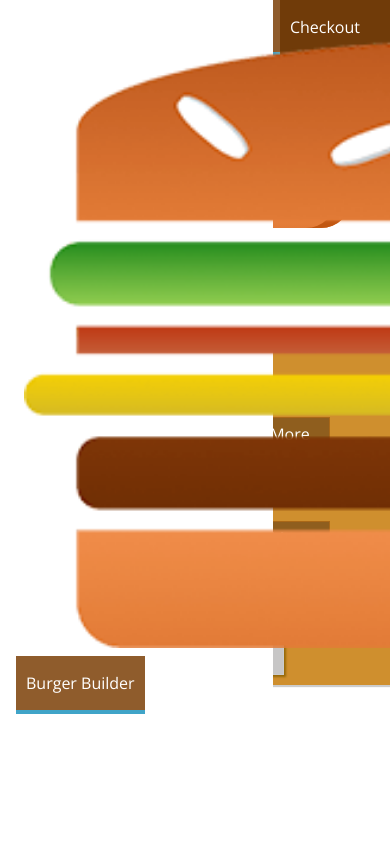
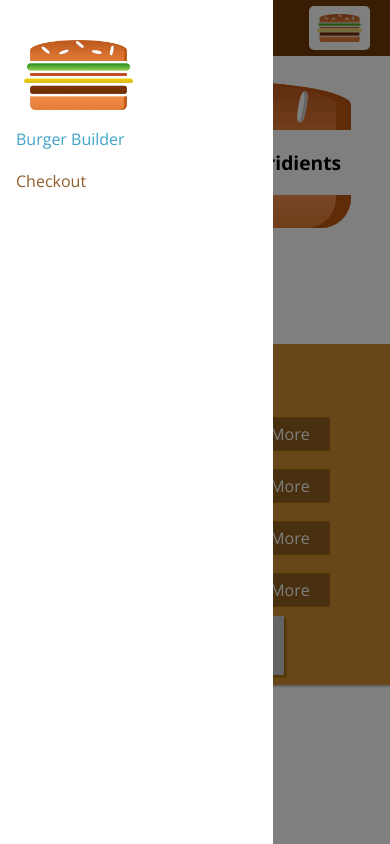
Before and after one commit to oryshchych/burger, a React (Create React App) app: page / in a window 390 px wide. Built offline with nearby package versions, Linux system fonts and the light colour scheme.

Commit message:
added Hamburger Menu Button styles updates

```diff
--- a/src/components/Layout/Layout.js
+++ b/src/components/Layout/Layout.js
@@ -1,17 +1,30 @@
-import React from 'react';
-import Aux from '../../hoc/AuxComponent';
-import classes from './Layout.module.css';
+import React, { Component } from "react";
+import Aux from "../../hoc/AuxComponent";
+import classes from "./Layout.module.css";
 import Toolbar from "../Navigation/Toolbar/Toolbar";
 import SideDrawer from "../Navigation/SideDrawer/SideDrawer";
 
-const layout = (props) => (
-    <Aux>
-        <Toolbar/>
-        <SideDrawer/>
-        <main className={classes.Content}>
-            {props.children}
-        </main>
-    </Aux>
-)
+class Layout extends Component {
+    state = {
+        showSideDrawer: true
+    }
+    sideDrawerCloseHandler = () => {
+        this.setState({showSideDrawer: false})
+    }
+    sideDrawerToggleHandler = () => {
+        this.setState((prevState) => {
+            return {showSideDrawer: !this.state.showSideDrawer};
+        });
+    }
+  render() {
+    return (
+      <Aux>
+        <Toolbar toggle={this.sideDrawerToggleHandler}/>
+        <SideDrawer closed={this.sideDrawerCloseHandler} open={this.state.showSideDrawer}/>
+        <main className={classes.Content}>{this.props.children}</main>
+      </Aux>
+    );
+  }
+}
 
-export default layout;
+export default Layout;
--- a/src/components/Logo/Logo.js
+++ b/src/components/Logo/Logo.js
@@ -3,7 +3,7 @@ import logoImg from "../../assets/images/burger-logo.png";
 import classes from "./Logo.module.css";
 
 const logo = props => (
-    <div className={classes.Logo}>
+    <div className={classes.Logo} style={{height: props.height}}>
         <img src={logoImg} alt="MyBurger"/>
     </div>
 );
--- a/src/components/Navigation/NavigationItems/NavigationItem/NavigationItem.module.css
+++ b/src/components/Navigation/NavigationItems/NavigationItem/NavigationItem.module.css
@@ -1,17 +1,14 @@
 .NavigationItem {
-    margin: 0;
+    margin: 10px 0;
     box-sizing: border-box;
-    display: flex;
-    height: 100%;
-    align-items: center;
+    display: block;
+    width: 100%;
 }
 
 .NavigationItem a {
-    color: #fff;
+    color: #8F5C2C;
     text-decoration: none;
-    height: 100%;
-    padding: 16px 10px;
-    border-bottom:  4px solid transparent;
+    width: 100%;
     box-sizing: border-box;
     display: block;
 }
@@ -19,7 +16,29 @@
 .NavigationItem a:hover,
 .NavigationItem a:active,
 .NavigationItem a.active {
+    color: #40A4C8;
+}
+
+@media (min-width: 500px) {
+    .NavigationItem {
+        margin: 0;
+        display: flex;
+        height: 100%;
+        width: auto;
+        align-items: center;
+    }
+
+    .NavigationItem a {
+        color: #fff;
+        height: 100%;
+        padding: 16px 10px;
+        border-bottom:  4px solid transparent;
+    }
+    .NavigationItem a:hover,
+    .NavigationItem a:active,
+    .NavigationItem a.active {
     background-color: #8F5C2C;
-    border-bottom: 4px solid #40A4C8;
+    border-bottom: 4px solid #8F5C2C;
     color: #fff;
+    }
 }
--- a/src/components/Navigation/NavigationItems/NavigationItems.module.css
+++ b/src/components/Navigation/NavigationItems/NavigationItems.module.css
@@ -3,6 +3,13 @@
     padding: 0;
     list-style: none;
     display: flex;
+    flex-flow: column;
     align-items: center;
     height: 100%;
 }
+
+@media (min-width: 500px) {
+    .NavigationItems {
+        flex-flow: row;
+    }
+}
--- /dev/null
+++ b/src/components/Navigation/SideDrawer/DrawerToggle/DrawerToggle.js
@@ -0,0 +1,14 @@
+import React from "react";
+import classes from "./DrawerToggle.module.css";
+
+const drawerToggle = (props) => {
+    return (
+        <div className={classes.DrawerToggle} onClick={props.onClick}>
+           <div></div>
+           <div></div>
+           <div></div>
+        </div>
+    );
+};
+
+export default drawerToggle;
--- /dev/null
+++ b/src/components/Navigation/SideDrawer/DrawerToggle/DrawerToggle.module.css
@@ -0,0 +1,23 @@
+.DrawerToggle {
+    width: 40px;
+    height: 100%;
+    display: flex;
+    flex-flow: column;
+    justify-content: space-around;
+    align-items: center;
+    padding: 10px 0;
+    box-sizing: border-box;
+    cursor: pointer;
+}
+
+.DrawerToggle div {
+    width: 90%;
+    height: 3px;
+    background-color: white;
+}
+
+@media (min-width: 500px) {
+    .DrawerToggle {
+        display: none;
+    }
+}
--- a/src/components/Navigation/SideDrawer/SideDrawer.js
+++ b/src/components/Navigation/SideDrawer/SideDrawer.js
@@ -2,16 +2,25 @@ import React from "react";
 import classes from "./SideDrawer.module.css";
 import Logo from "../../Logo/Logo";
 import NavigationItems from "../NavigationItems/NavigationItems";
+import BackDrop from "../../UI/BackDrop/BackDrop";
+import Aux from "../../../hoc/AuxComponent";
 
 const sideDrawer = (props) => {
+    let attachedClasses = [classes.SideDrawer, classes.Close];
+    if (props.open) {
+        attachedClasses = [classes.SideDrawer, classes.Open];
+    }
     return (
-        <div className={classes.SideDrawer}>
-            <Logo/>
-            <nav>
-                <NavigationItems>
-                </NavigationItems>
-            </nav>
-        </div>
+        <Aux>
+            <BackDrop show={props.open} clicked={props.closed}/>
+            <div className={attachedClasses.join(" ")}>
+                <Logo height="11%"/>
+                <nav>
+                    <NavigationItems>
+                    </NavigationItems>
+                </nav>
+            </div>
+        </Aux>
     );
 };
 
--- a/src/components/Navigation/Toolbar/Toolbar.js
+++ b/src/components/Navigation/Toolbar/Toolbar.js
@@ -2,12 +2,13 @@ import React from "react";
 import classes from "./Toolbar.module.css";
 import Logo from "../../Logo/Logo";
 import NavigationItems from "../NavigationItems/NavigationItems";
+import DrawerToggle from "../SideDrawer/DrawerToggle/DrawerToggle";
 
 const toolbar = (props) => (
     <header className={classes.Toolbar}>
-        <div>Menu</div>
-        <Logo/>
-        <nav>
+        <DrawerToggle onClick={props.toggle}/>
+        <Logo height="80%"/>
+        <nav className={classes.DesktopOnly}>
             <NavigationItems/>
         </nav>
     </header>
--- a/src/components/Navigation/Toolbar/Toolbar.module.css
+++ b/src/components/Navigation/Toolbar/Toolbar.module.css
@@ -16,3 +16,9 @@
 .Toolbar nav {
     height: 100%;
 }
+
+@media (max-width: 499px) {
+    .DesktopOnly {
+        display: none;
+    }
+}
--- a/src/components/UI/Modal/Modal.js
+++ b/src/components/UI/Modal/Modal.js
@@ -11,7 +11,7 @@ const modal = (props) => {
             <BackDrop show={props.show} clicked={props.close}/>
             <div className={classes.Modal}
                 style={{
-                    transform: props.show ? 'translateY(0' : 'translateY(-10vh',
+                    transform: props.show ? 'translateY(0)' : 'translateY(-100vh)',
                     opacity: props.show ? '1' : '0'
                 }}>
                 {props.children}
```
Also changed, not shown: src/components/Navigation/SideDrawer/SideDrawer.module.css (line endings or trailing spaces).
